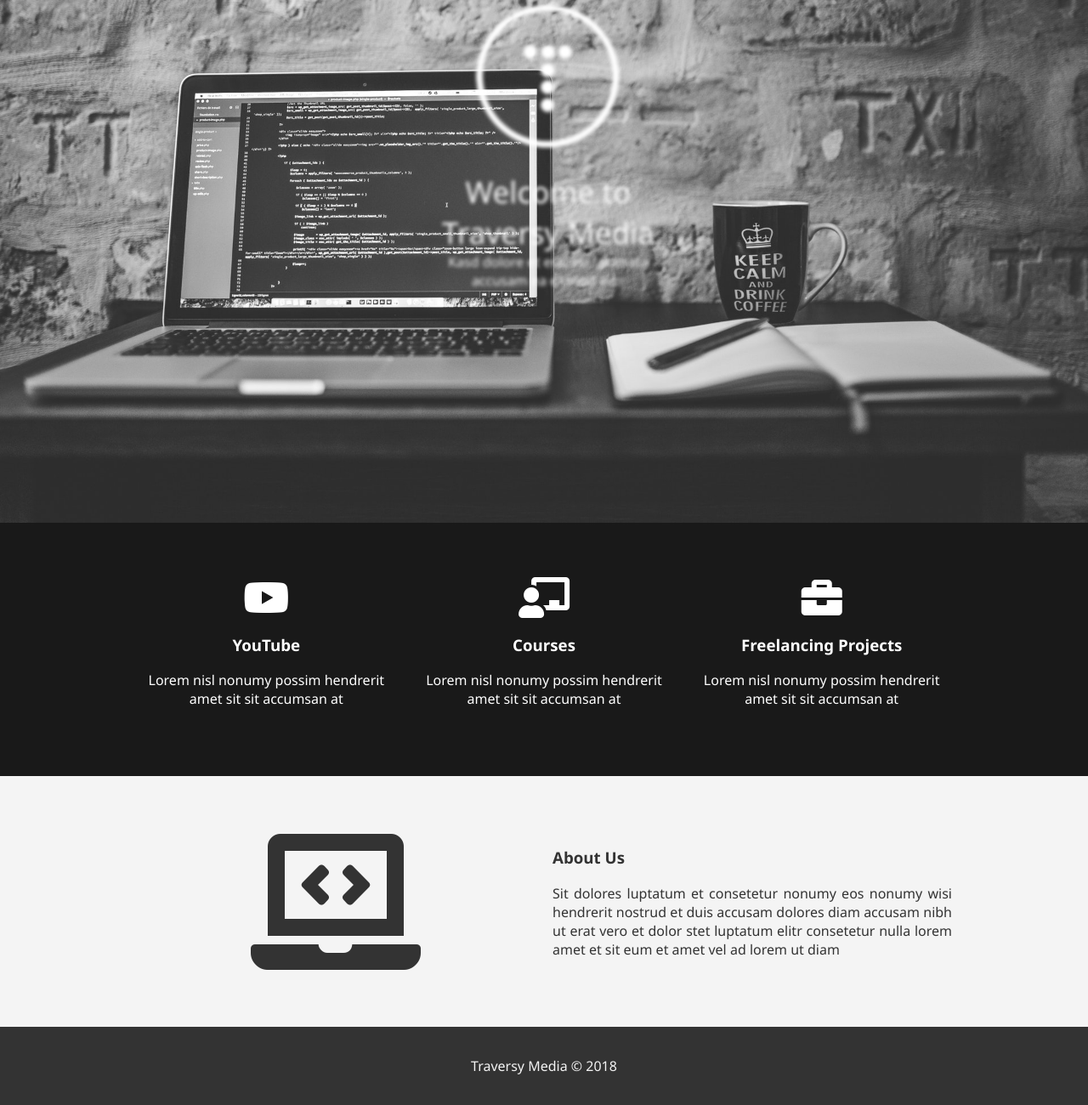
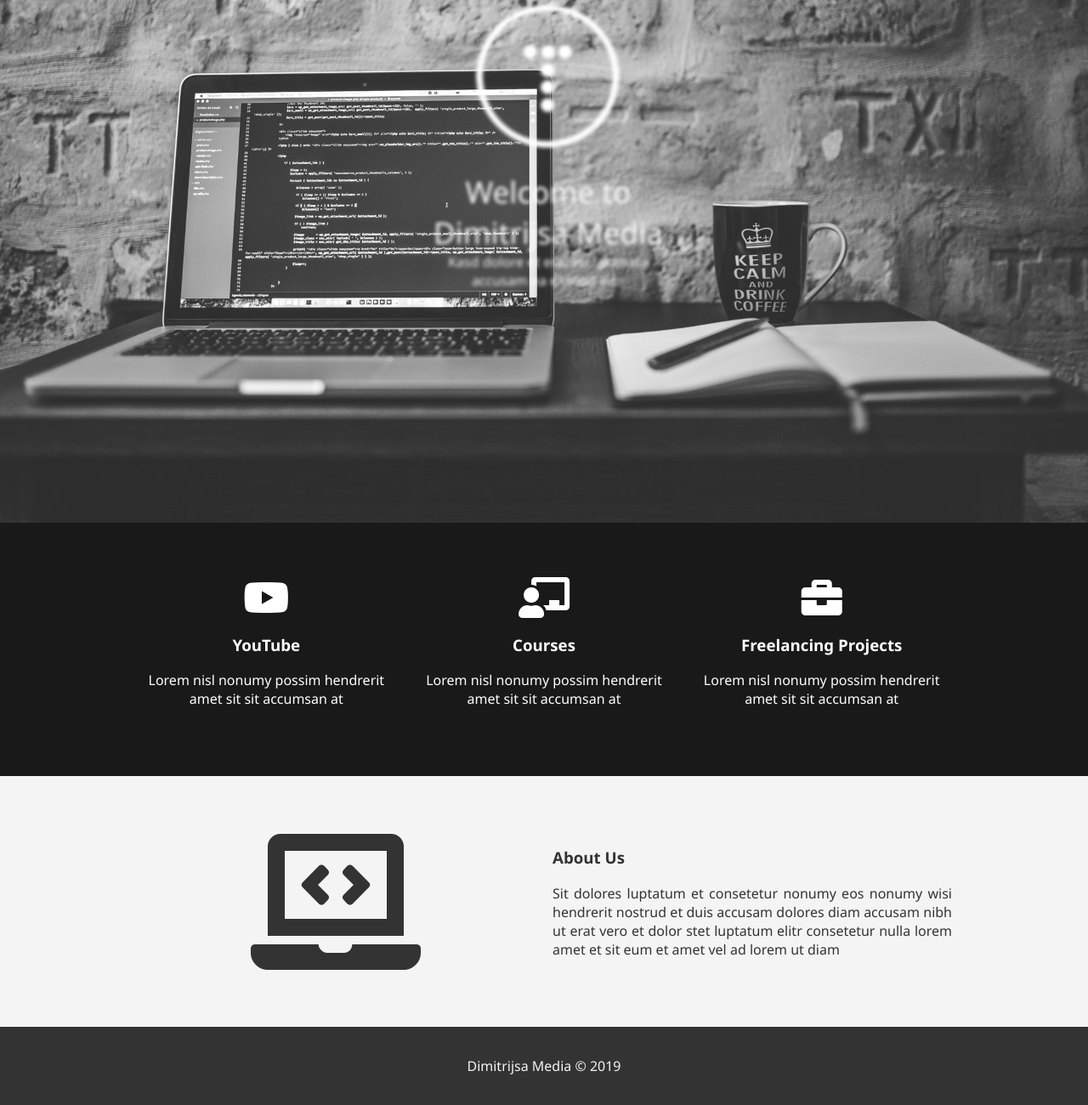
Before and after one commit to Dimitrijsa/BlurEffect-Page, a plain HTML site: page index.html in a window 1280 px wide. Shown: the part 185-1485 px from the top of the page at 85% size. Drawn offline with Linux system fonts and the light colour scheme.

Commit message:
Update index.html

```diff
--- a/index.html
+++ b/index.html
@@ -11,14 +11,14 @@
       crossorigin="anonymous"
     />
     <link rel="stylesheet" href="Style.css" />
-    <title>Traversy Media</title>
+    <title>Dimitrijsa Media</title>
   </head>
   <body>
     <header class="showcase">
       <div class="content">
         <img src="logo.png" class="logo" alt="Traversy Media" />
         <div class="title">
-          Welcome to Traversy Media
+          Welcome to Dimitrijsa Media
         </div>
         <div class="text">
           Kasd dolore et erat eu takimata accusam ea eirmod elitr
@@ -69,7 +69,7 @@
     </section>
 
     <footer class="center bg-dark">
-      <p>Traversy Media &copy; 2018</p>
+      <p>Dimitrijsa Media &copy; 2019</p>
     </footer>
   </body>
 </html>
```
